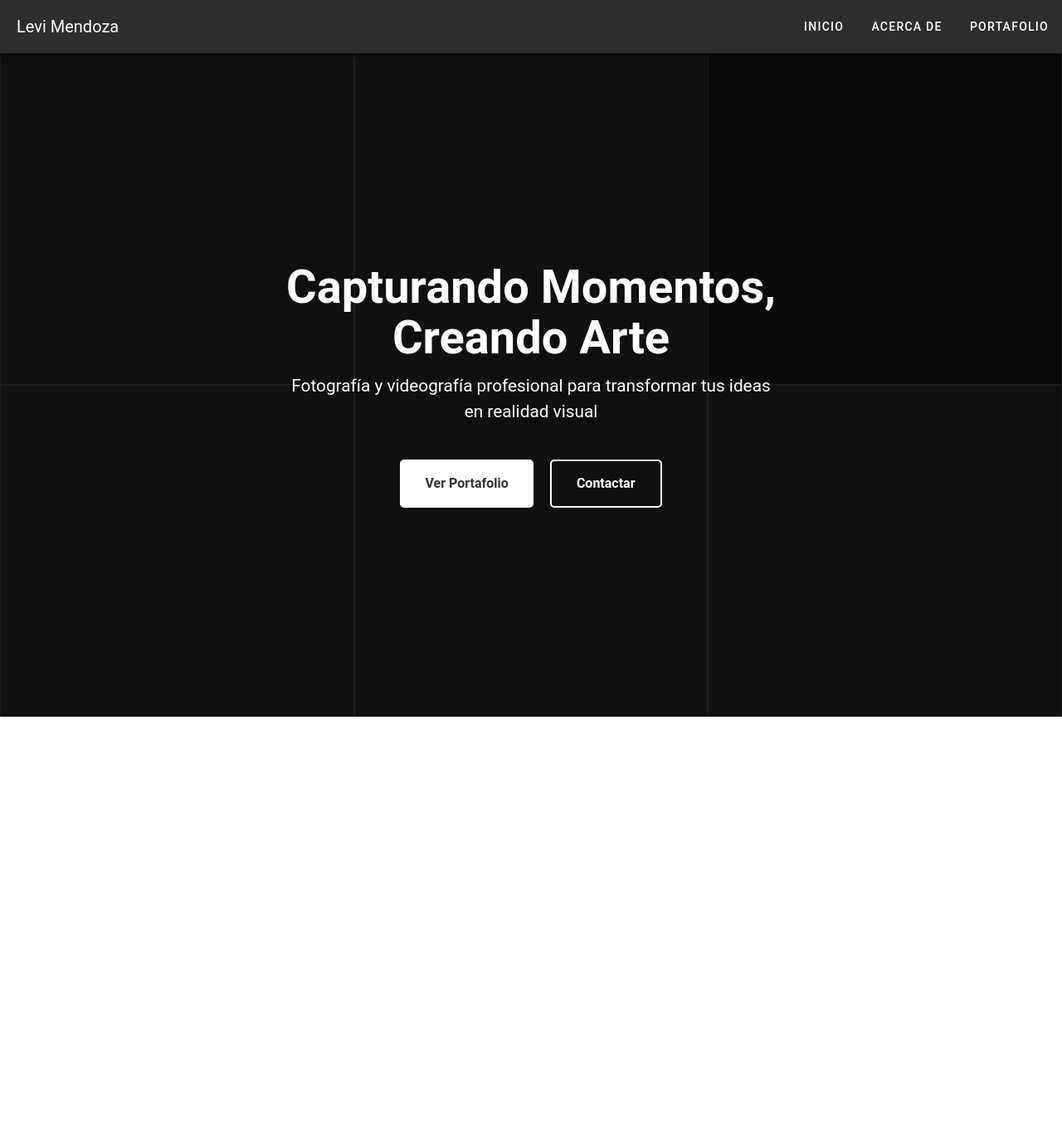
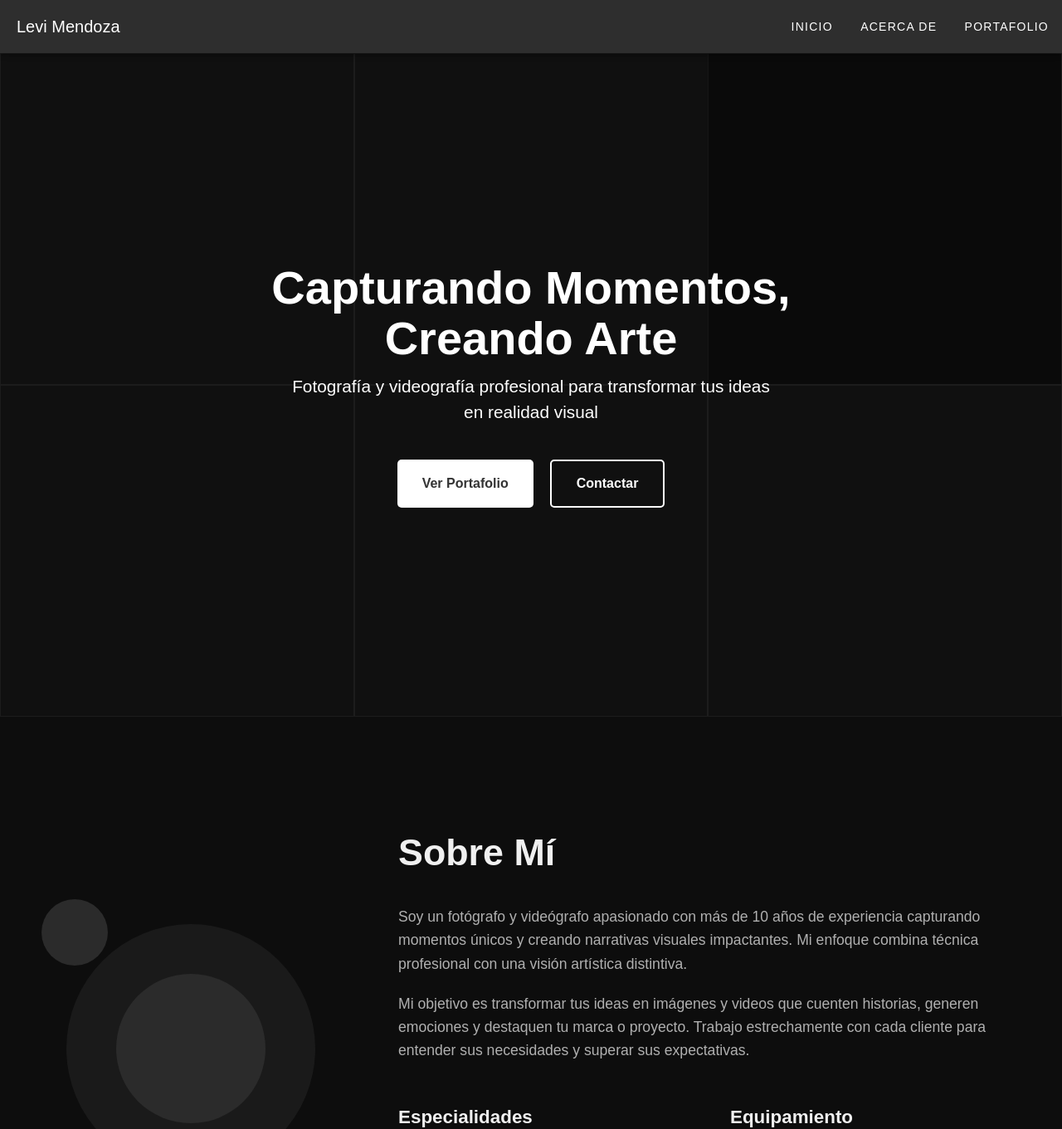
Before and after one commit to Denismendez2/repo_final, a Vue app: page / in a window 1280 px wide. Shown: the top 1361 px of the page at 83% size. Before the commit the page ends 864 px from the top, so only its background shows below. Built offline with nearby package versions, Linux system fonts and the light colour scheme.

Commit message:
se reajustaron las paginas de homeview para poder mostar los contenidos. se crearon los componentes de homeview y about, que son llamados herocomponent y aboutcomponent

```diff
--- a/src/App.vue
+++ b/src/App.vue
@@ -10,3 +10,12 @@
 <script setup>
 import Menu from './components/MenuComponent.vue'
 </script>
+
+<style>
+body {
+  margin: 0;
+  font-family: 'Arial', sans-serif;
+  -webkit-font-smoothing: antialiased;
+  -moz-osx-font-smoothing: grayscale;
+}
+</style>
--- /dev/null
+++ b/src/components/AboutSection.vue
@@ -0,0 +1,266 @@
+<template>
+  <section class="about-section">
+    <div class="about-content-wrapper">
+      <div class="about-left">
+        <div class="profile-placeholder">
+          <div class="inner-circle large"></div>
+          <div class="inner-circle small-top-left"></div>
+          <div class="inner-circle small-bottom-right"></div>
+        </div>
+      </div>
+      <div class="about-right">
+        <h2 class="section-title">Sobre Mí</h2>
+        <p class="description">
+          Soy un fotógrafo y videógrafo apasionado con más de 10 años de
+          experiencia capturando momentos únicos y creando narrativas visuales
+          impactantes. Mi enfoque combina técnica profesional con una visión
+          artística distintiva.
+        </p>
+        <p class="description">
+          Mi objetivo es transformar tus ideas en imágenes y videos que cuenten
+          historias, generen emociones y destaquen tu marca o proyecto. Trabajo
+          estrechamente con cada cliente para entender sus necesidades y
+          superar sus expectativas.
+        </p>
+        <div class="details-grid">
+          <div class="specialties">
+            <h3>Especialidades</h3>
+            <ul>
+              <li>
+                <span class="icon">&#10003;</span>
+                <span>Fotografía de eventos</span>
+              </li>
+              <li>
+                <span class="icon">&#10003;</span>
+                <span>Retratos profesionales</span>
+              </li>
+              <li>
+                <span class="icon">&#10003;</span>
+                <span>Videografía comercial</span>
+              </li>
+              <li>
+                <span class="icon">&#10003;</span>
+                <span>Fotografía deportiva</span>
+              </li>
+            </ul>
+          </div>
+          <div class="equipment">
+            <h3>Equipamiento</h3>
+            <ul>
+              <li>
+                <span class="icon">&#128247;</span>
+                <span>Cámaras profesionales</span>
+              </li>
+              <li>
+                <span class="icon">&#128746;</span>
+                <span>Drones de última generación</span>
+              </li>
+              <li>
+                <span class="icon">&#128187;</span>
+                <span>Equipo de video 4K</span>
+              </li>
+              <li>
+                <span class="icon">&#128161;</span>
+                <span>Iluminación profesional</span>
+              </li>
+            </ul>
+          </div>
+        </div>
+      </div>
+    </div>
+  </section>
+</template>
+
+<script>
+export default {
+  name: 'AboutSection',
+};
+</script>
+
+<style scoped>
+.about-section {
+  background-color: #0d0d0d;
+  color: #f0f0f0;
+  padding: 80px 20px;
+  min-height: 100vh;
+  display: flex;
+  justify-content: center;
+  align-items: center;
+  box-sizing: border-box;
+}
+
+.about-content-wrapper {
+  display: flex;
+  flex-direction: row;
+  align-items: center;
+  max-width: 1200px;
+  width: 100%;
+  gap: 60px;
+}
+
+.about-left {
+  flex: 1;
+  display: flex;
+  justify-content: center;
+  align-items: center;
+}
+
+.profile-placeholder {
+  position: relative;
+  width: 300px;
+  height: 300px;
+  border-radius: 50%;
+  background-color: #1a1a1a;
+  display: flex;
+  justify-content: center;
+  align-items: center;
+}
+
+.inner-circle {
+  position: absolute;
+  background-color: #2b2b2b;
+  border-radius: 50%;
+}
+
+.inner-circle.large {
+  width: 180px;
+  height: 180px;
+  display: flex;
+  justify-content: center;
+  align-items: center;
+}
+
+.inner-circle.small-top-left {
+  width: 80px;
+  height: 80px;
+  top: -30px;
+  left: -30px;
+}
+
+.inner-circle.small-bottom-right {
+  width: 80px;
+  height: 80px;
+  bottom: -30px;
+  right: -30px;
+}
+
+.about-right {
+  flex: 2;
+  display: flex;
+  flex-direction: column;
+}
+
+.section-title {
+  font-size: 2.8em;
+  color: #f0f0f0;
+  margin-bottom: 30px;
+  text-align: left;
+}
+
+.description {
+  font-size: 1.1em;
+  line-height: 1.6;
+  margin-bottom: 20px;
+  color: #b0b0b0;
+}
+
+.details-grid {
+  display: grid;
+  grid-template-columns: 1fr 1fr;
+  gap: 40px;
+  margin-top: 30px;
+}
+
+.specialties h3,
+.equipment h3 {
+  font-size: 1.4em;
+  color: #f0f0f0;
+  margin-bottom: 15px;
+}
+
+.specialties ul,
+.equipment ul {
+  list-style: none;
+  padding: 0;
+  margin: 0;
+}
+
+.specialties li,
+.equipment li {
+  display: flex;
+  align-items: center;
+  margin-bottom: 10px;
+  font-size: 1em;
+  color: #b0b0b0;
+}
+
+.icon {
+  margin-right: 10px;
+  font-size: 1.2em;
+  color: #4CAF50; /* Color para los iconos de check */
+}
+
+.equipment .icon {
+  color: #64B5F6; /* Color diferente para iconos de equipamiento */
+}
+
+@media (max-width: 992px) {
+  .about-content-wrapper {
+    flex-direction: column;
+    gap: 40px;
+    text-align: center;
+  }
+
+  .about-left {
+    width: 100%;
+  }
+
+  .section-title {
+    text-align: center;
+  }
+
+  .details-grid {
+    grid-template-columns: 1fr;
+    gap: 30px;
+  }
+}
+
+@media (max-width: 600px) {
+  .about-section {
+    padding: 60px 15px;
+  }
+
+  .section-title {
+    font-size: 2.2em;
+  }
+
+  .description {
+    font-size: 0.95em;
+  }
+
+  .specialties h3,
+  .equipment h3 {
+    font-size: 1.2em;
+  }
+
+  .profile-placeholder {
+    width: 250px;
+    height: 250px;
+  }
+
+  .inner-circle.large {
+    width: 150px;
+    height: 150px;
+  }
+
+  .inner-circle.small-top-left,
+  .inner-circle.small-bottom-right {
+    width: 60px;
+    height: 60px;
+    top: -20px;
+    left: -20px;
+    bottom: -20px;
+    right: -20px;
+  }
+}
+</style>
--- /dev/null
+++ b/src/components/HeroSection.vue
@@ -0,0 +1,151 @@
+<template>
+  <section class="hero-section">
+    <div class="background-grid">
+      <div class="grid-item grid-item-1"></div>
+      <div class="grid-item grid-item-2"></div>
+      <div class="grid-item grid-item-3"></div>
+      <div class="grid-item grid-item-4"></div>
+      <div class="grid-item grid-item-5"></div>
+      <div class="grid-item grid-item-6"></div>
+    </div>
+
+    <div class="content-overlay">
+      <h1 class="main-title">Capturando Momentos, Creando Arte</h1>
+      <p class="subtitle">Fotografía y videografía profesional para transformar tus ideas en realidad visual</p>
+      <div class="button-container">
+        <button class="btn primary">Ver Portafolio</button>
+        <button class="btn secondary">Contactar</button>
+      </div>
+    </div>
+  </section>
+</template>
+
+<script>
+export default {
+  name: 'HeroSection',
+};
+</script>
+
+<style scoped>
+.hero-section {
+  position: relative;
+  width: 100%;
+  height: 100vh;
+  display: flex;
+  justify-content: center;
+  align-items: center;
+  overflow: hidden;
+  background-color: #1a1a1a;
+}
+
+.background-grid {
+  position: absolute;
+  top: 0;
+  left: 0;
+  width: 100%;
+  height: 100%;
+  display: grid;
+  grid-template-columns: repeat(3, 1fr);
+  grid-template-rows: repeat(2, 1fr);
+  gap: 0px;
+}
+
+.grid-item {
+  background-color: rgba(0, 0, 0, 0.4);
+  border: 1px solid rgba(255, 255, 255, 0.05);
+  box-sizing: border-box;
+}
+
+.grid-item-1 { grid-column: 1; grid-row: 1; }
+.grid-item-2 { grid-column: 2 / span 2; grid-row: 1; }
+.grid-item-3 { grid-column: 3; grid-row: 1; }
+.grid-item-4 { grid-column: 1; grid-row: 2; }
+.grid-item-5 { grid-column: 2; grid-row: 2; }
+.grid-item-6 { grid-column: 3; grid-row: 2; }
+
+.content-overlay {
+  position: relative;
+  text-align: center;
+  color: #fff;
+  z-index: 10;
+  padding: 20px;
+  max-width: 800px;
+  margin: 0 auto;
+  display: flex;
+  flex-direction: column;
+  justify-content: center;
+  align-items: center;
+}
+
+.main-title {
+  font-size: 3.5em;
+  margin-bottom: 0.2em;
+  line-height: 1.1;
+  font-weight: bold;
+}
+
+.subtitle {
+  font-size: 1.3em;
+  margin-bottom: 2em;
+  max-width: 600px;
+}
+
+.button-container {
+  display: flex;
+  gap: 20px;
+}
+
+.btn {
+  padding: 15px 30px;
+  border: none;
+  border-radius: 5px;
+  cursor: pointer;
+  font-size: 1em;
+  font-weight: bold;
+  transition: background-color 0.3s ease;
+}
+
+.btn.primary {
+  background-color: #fff;
+  color: #333;
+}
+
+.btn.primary:hover {
+  background-color: #e0e0e0;
+}
+
+.btn.secondary {
+  background-color: transparent;
+  color: #fff;
+  border: 2px solid #fff;
+}
+
+.btn.secondary:hover {
+  background-color: rgba(255, 255, 255, 0.1);
+}
+
+@media (max-width: 768px) {
+  .main-title {
+    font-size: 2.5em;
+  }
+
+  .subtitle {
+    font-size: 1em;
+  }
+
+  .button-container {
+    flex-direction: column;
+    gap: 10px;
+  }
+
+  .btn {
+    width: 100%;
+  }
+}
+
+@media (max-width: 480px) {
+  .main-title {
+    font-size: 2em;
+  }
+}
+</style>
--- a/src/views/AboutView.vue
+++ b/src/views/AboutView.vue
@@ -1,21 +1,11 @@
 <template>
-  <v-container>
-    <v-card class="mx-auto" max-width="500">
-      <v-card-title class="text-h5">Página Acerca de</v-card-title>
-      <v-card-text>
-        <p>Esta es la página "Acerca de" de tu aplicación.</p>
-      </v-card-text>
-      <v-card-actions>
-        <router-link to="/" class="text-decoration-none">
-          <v-btn color="secondary" flat>
-            Volver al Inicio
-          </v-btn>
-        </router-link>
-      </v-card-actions>
-    </v-card>
-  </v-container>
+  <AboutSection />
 </template>
 
 <script setup>
-// No necesitas lógica adicional por ahora
+import AboutSection from '../components/AboutSection.vue' // Correcto: va de views a components
 </script>
+
+<style scoped>
+/* Estilos */
+</style>
--- a/src/views/HomeView.vue
+++ b/src/views/HomeView.vue
@@ -1,151 +1,112 @@
 <template>
-  <section class="hero-section">
-    <div class="background-grid">
-      <div class="grid-item grid-item-1"></div>
-      <div class="grid-item grid-item-2"></div>
-      <div class="grid-item grid-item-3"></div>
-      <div class="grid-item grid-item-4"></div>
-      <div class="grid-item grid-item-5"></div>
-      <div class="grid-item grid-item-6"></div>
-    </div>
-
-    <div class="content-overlay">
-      <h1 class="main-title">Capturando Momentos, Creando Arte</h1>
-      <p class="subtitle">Fotografía y videografía profesional para transformar tus ideas en realidad visual</p>
-      <div class="button-container">
-        <button class="btn primary">Ver Portafolio</button>
-        <button class="btn secondary">Contactar</button>
+  <div>
+    <HeroSection />
+    <AboutSection />
+    <!-- Nueva sección de contenido adicional para hacer la vista más larga -->
+    <section class="additional-content">
+      <h2>Nuestros Servicios</h2>
+      <p>
+        Ofrecemos una amplia gama de servicios fotográficos y de videografía para cubrir
+        todas tus necesidades creativas. Desde eventos corporativos hasta retratos personales,
+        nuestro equipo está listo para capturar la esencia de cada momento.
+      </p>
+      <div class="services-grid">
+        <div class="service-item">
+          <h3>Fotografía de Bodas</h3>
+          <p>Capturamos cada emoción y detalle de tu día especial con un estilo único y atemporal.</p>
+        </div>
+        <div class="service-item">
+          <h3>Videos Promocionales</h3>
+          <p>Creamos contenido de video dinámico y atractivo para potenciar la presencia de tu marca.</p>
+        </div>
+        <div class="service-item">
+          <h3>Sesiones Familiares</h3>
+          <p>Momentos preciosos e inolvidables de tu familia, capturados con calidez y naturalidad.</p>
+        </div>
+        <div class="service-item">
+          <h3>Fotografía de Producto</h3>
+          <p>Imágenes nítidas y profesionales que realzan la calidad y atractivo de tus productos.</p>
+        </div>
       </div>
-    </div>
-  </section>
+    </section>
+  </div>
 </template>
 
-<script>
-export default {
-  name: 'HeroSection',
-};
+<script setup>
+import HeroSection from '../components/HeroSection.vue'
+import AboutSection from '../components/AboutSection.vue'
 </script>
 
 <style scoped>
-.hero-section {
-  position: relative;
-  width: 100%;
-  height: 100vh;
+div {
+  min-height: 100vh;
   display: flex;
-  justify-content: center;
-  align-items: center;
-  overflow: hidden;
-  background-color: #1a1a1a;
+  flex-direction: column;
 }
 
-.background-grid {
-  position: absolute;
-  top: 0;
-  left: 0;
-  width: 100%;
-  height: 100%;
-  display: grid;
-  grid-template-columns: repeat(3, 1fr);
-  grid-template-rows: repeat(2, 1fr);
-  gap: 0px;
+.additional-content {
+  background-color: #1a1a1a;
+  color: #f0f0f0;
+  padding: 80px 20px;
+  text-align: center;
 }
 
-.grid-item {
-  background-color: rgba(0, 0, 0, 0.4);
-  border: 1px solid rgba(255, 255, 255, 0.05);
-  box-sizing: border-box;
+.additional-content h2 {
+  font-size: 2.5em;
+  margin-bottom: 40px;
 }
 
-.grid-item-1 { grid-column: 1; grid-row: 1; }
-.grid-item-2 { grid-column: 2 / span 2; grid-row: 1; }
-.grid-item-3 { grid-column: 3; grid-row: 1; }
-.grid-item-4 { grid-column: 1; grid-row: 2; }
-.grid-item-5 { grid-column: 2; grid-row: 2; }
-.grid-item-6 { grid-column: 3; grid-row: 2; }
-
-.content-overlay {
-  position: relative;
-  text-align: center;
-  color: #fff;
-  z-index: 10;
-  padding: 20px;
+.additional-content p {
+  font-size: 1.1em;
+  line-height: 1.6;
   max-width: 800px;
-  margin: 0 auto;
-  display: flex;
-  flex-direction: column;
-  justify-content: center;
-  align-items: center;
+  margin: 0 auto 50px auto;
+  color: #b0b0b0;
 }
 
-.main-title {
-  font-size: 3.5em;
-  margin-bottom: 0.2em;
-  line-height: 1.1;
-  font-weight: bold;
+.services-grid {
+  display: grid;
+  grid-template-columns: repeat(auto-fit, minmax(280px, 1fr));
+  gap: 30px;
+  max-width: 1200px;
+  margin: 0 auto;
 }
 
-.subtitle {
-  font-size: 1.3em;
-  margin-bottom: 2em;
-  max-width: 600px;
+.service-item {
+  background-color: #2b2b2b;
+  padding: 30px;
+  border-radius: 8px;
+  text-align: left;
+  transition: transform 0.3s ease;
 }
 
-.button-container {
-  display: flex;
-  gap: 20px;
+.service-item:hover {
+  transform: translateY(-5px);
 }
 
-.btn {
-  padding: 15px 30px;
-  border: none;
-  border-radius: 5px;
-  cursor: pointer;
-  font-size: 1em;
-  font-weight: bold;
-  transition: background-color 0.3s ease;
+.service-item h3 {
+  font-size: 1.5em;
+  color: #f0f0f0;
+  margin-bottom: 15px;
 }
 
-.btn.primary {
-  background-color: #fff;
-  color: #333;
-}
-
-.btn.primary:hover {
-  background-color: #e0e0e0;
-}
-
-.btn.secondary {
-  background-color: transparent;
-  color: #fff;
-  border: 2px solid #fff;
-}
-
-.btn.secondary:hover {
-  background-color: rgba(255, 255, 255, 0.1);
+.service-item p {
+  font-size: 0.95em;
+  color: #b0b0b0;
+  margin-bottom: 0;
 }
 
 @media (max-width: 768px) {
-  .main-title {
-    font-size: 2.5em;
+  .additional-content {
+    padding: 60px 15px;
   }
 
-  .subtitle {
-    font-size: 1em;
+  .additional-content h2 {
+    font-size: 2em;
   }
 
-  .button-container {
-    flex-direction: column;
-    gap: 10px;
-  }
-
-  .btn {
-    width: 100%;
-  }
-}
-
-@media (max-width: 480px) {
-  .main-title {
-    font-size: 2em;
+  .additional-content p {
+    font-size: 1em;
   }
 }
 </style>
```
